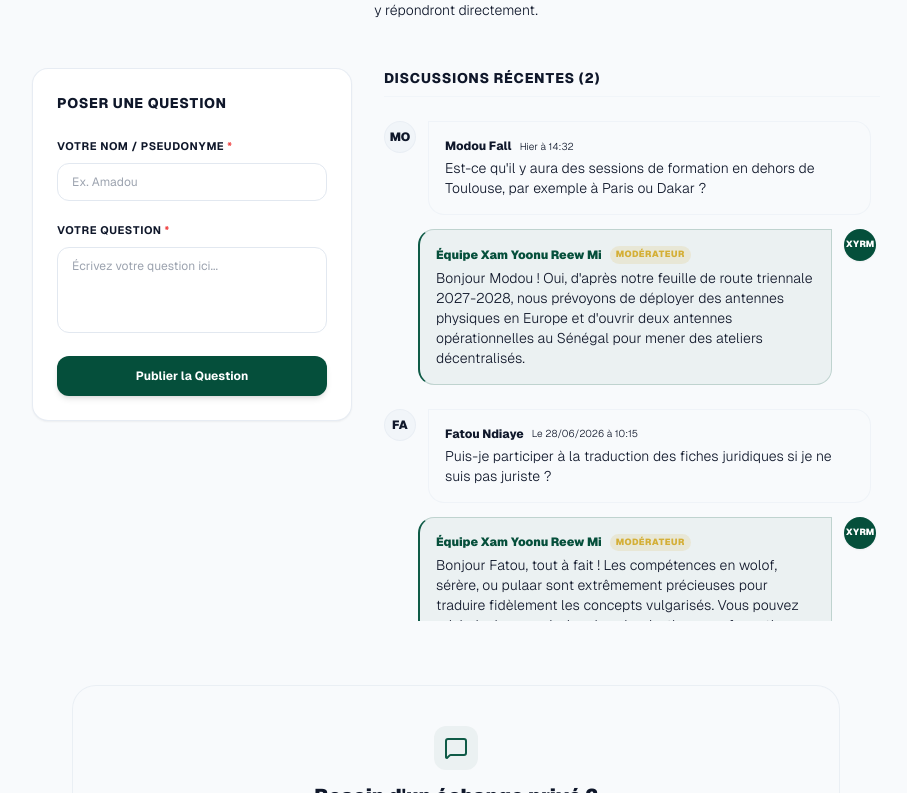
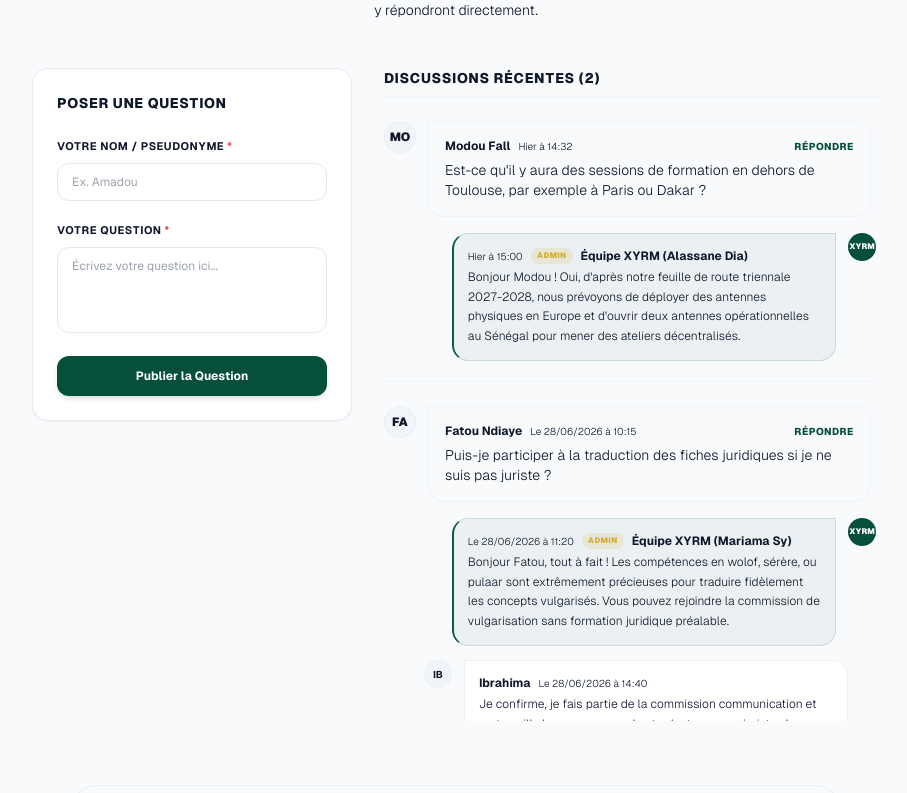
Before and after one commit to papemor94/xam-yoonu-reew-mi, a Next.js app: page /faq in a window 1280 px wide. Shown: the part 1567-2360 px from the top of the page, without its empty margins (184-1091 px from the left). Built offline with nearby package versions, Linux system fonts and the light colour scheme.

Commit message:
feat: add capability to reply to community questions on FAQ

```diff
--- a/app/(public)/faq/page.tsx
+++ b/app/(public)/faq/page.tsx
@@ -78,12 +78,20 @@
     });
   }, [searchTerm, activeCategory]);
 
+  interface Reply {
+    id: string;
+    author: string;
+    role: "user" | "admin";
+    date: string;
+    content: string;
+  }
+
   interface CommunityQuestion {
     id: string;
     author: string;
     date: string;
     question: string;
-    answer?: string;
+    replies: Reply[];
   }
 
   const [communityQuestions, setCommunityQuestions] = useState<CommunityQuestion[]>([
@@ -92,14 +100,37 @@
       author: "Modou Fall",
       date: "Hier à 14:32",
       question: "Est-ce qu'il y aura des sessions de formation en dehors de Toulouse, par exemple à Paris ou Dakar ?",
-      answer: "Bonjour Modou ! Oui, d'après notre feuille de route triennale 2027-2028, nous prévoyons de déployer des antennes physiques en Europe et d'ouvrir deux antennes opérationnelles au Sénégal pour mener des ateliers décentralisés."
+      replies: [
+        {
+          id: "r-1",
+          author: "Alassane Dia",
+          role: "admin",
+          date: "Hier à 15:00",
+          content: "Bonjour Modou ! Oui, d'après notre feuille de route triennale 2027-2028, nous prévoyons de déployer des antennes physiques en Europe et d'ouvrir deux antennes opérationnelles au Sénégal pour mener des ateliers décentralisés."
+        }
+      ]
     },
     {
       id: "q-2",
       author: "Fatou Ndiaye",
       date: "Le 28/06/2026 à 10:15",
       question: "Puis-je participer à la traduction des fiches juridiques si je ne suis pas juriste ?",
-      answer: "Bonjour Fatou, tout à fait ! Les compétences en wolof, sérère, ou pulaar sont extrêmement précieuses pour traduire fidèlement les concepts vulgarisés. Vous pouvez rejoindre la commission de vulgarisation sans formation juridique préalable."
+      replies: [
+        {
+          id: "r-2",
+          author: "Mariama Sy",
+          role: "admin",
+          date: "Le 28/06/2026 à 11:20",
+          content: "Bonjour Fatou, tout à fait ! Les compétences en wolof, sérère, ou pulaar sont extrêmement précieuses pour traduire fidèlement les concepts vulgarisés. Vous pouvez rejoindre la commission de vulgarisation sans formation juridique préalable."
+        },
+        {
+          id: "r-3",
+          author: "Ibrahima",
+          role: "user",
+          date: "Le 28/06/2026 à 14:40",
+          content: "Je confirme, je fais partie de la commission communication et on travaille beaucoup avec des traducteurs non-juristes !"
+        }
+      ]
     }
   ]);
 
@@ -107,6 +138,12 @@
   const [newQuestionText, setNewQuestionText] = useState("");
   const [isSubmitting, setIsSubmitting] = useState(false);
   const [submitSuccess, setSubmitSuccess] = useState(false);
+
+  const [replyingToId, setReplyingToId] = useState<string | null>(null);
+  const [newReplyName, setNewReplyName] = useState("");
+  const [newReplyRole, setNewReplyRole] = useState<"user" | "admin">("user");
+  const [newReplyText, setNewReplyText] = useState("");
+  const [isSubmittingReply, setIsSubmittingReply] = useState(false);
 
   const handleSubmitQuestion = (e: React.FormEvent) => {
     e.preventDefault();
@@ -119,7 +156,7 @@
         author: newQuestionName,
         date: "À l'instant",
         question: newQuestionText,
-        answer: "Merci pour votre question ! Notre équipe va l'étudier et y répondre dans les plus brefs délais."
+        replies: []
       };
       setCommunityQuestions([newQ, ...communityQuestions]);
       setNewQuestionName("");
@@ -128,6 +165,38 @@
       setSubmitSuccess(true);
       setTimeout(() => setSubmitSuccess(false), 4000);
     }, 1000);
+  };
+
+  const handleSubmitReply = (e: React.FormEvent, questionId: string) => {
+    e.preventDefault();
+    if (!newReplyName.trim() || !newReplyText.trim()) return;
+
+    setIsSubmittingReply(true);
+    setTimeout(() => {
+      const newRep: Reply = {
+        id: `r-${Date.now()}`,
+        author: newReplyName,
+        role: newReplyRole,
+        date: "À l'instant",
+        content: newReplyText
+      };
+
+      setCommunityQuestions(prev => prev.map(q => {
+        if (q.id === questionId) {
+          return {
+            ...q,
+            replies: [...q.replies, newRep]
+          };
+        }
+        return q;
+      }));
+
+      setNewReplyName("");
+      setNewReplyText("");
+      setNewReplyRole("user");
+      setReplyingToId(null);
+      setIsSubmittingReply(false);
+    }, 800);
   };
 
   const handleToggle = (index: number) => {
@@ -307,9 +376,9 @@
               Discussions Récentes ({communityQuestions.length})
             </h3>
 
-            <div className="space-y-6 max-h-[500px] overflow-y-auto pr-1">
+            <div className="space-y-6 max-h-[600px] overflow-y-auto pr-1">
               {communityQuestions.map((q) => (
-                <div key={q.id} className="space-y-3.5 animate-fadeIn">
+                <div key={q.id} className="space-y-4 border-b border-xyrm-slate-100 pb-5 last:border-0 last:pb-0 animate-fadeIn">
                   {/* Bulle Question de l'utilisateur */}
                   <div className="flex gap-3 items-start">
                     <div className="h-8 w-8 rounded-full bg-xyrm-slate-100 border border-xyrm-slate-200/50 flex items-center justify-center shrink-0">
@@ -317,10 +386,23 @@
                         {q.author.slice(0, 2)}
                       </span>
                     </div>
-                    <div className="bg-xyrm-slate-50 border border-xyrm-slate-200/40 rounded-2xl rounded-tl-none p-4 max-w-[90%] space-y-1">
-                      <div className="flex items-center gap-2">
-                        <span className="text-xs font-extrabold text-xyrm-slate-900">{q.author}</span>
-                        <span className="text-[10px] text-xyrm-slate-400 font-light">{q.date}</span>
+                    <div className="bg-xyrm-slate-50 border border-xyrm-slate-200/40 rounded-2xl rounded-tl-none p-4 max-w-[90%] space-y-1.5 flex-1">
+                      <div className="flex items-center justify-between">
+                        <div className="flex items-center gap-2">
+                          <span className="text-xs font-bold text-xyrm-slate-900">{q.author}</span>
+                          <span className="text-[10px] text-xyrm-slate-400 font-light">{q.date}</span>
+                        </div>
+                        <button
+                          onClick={() => {
+                            setReplyingToId(replyingToId === q.id ? null : q.id);
+                            setNewReplyName("");
+                            setNewReplyText("");
+                            setNewReplyRole("user");
+                          }}
+                          className="text-[10px] font-extrabold text-xyrm-green-deep hover:text-xyrm-green-primary uppercase tracking-wider transition-colors"
+                        >
+                          Répondre
+                        </button>
                       </div>
                       <p className="text-xs md:text-sm text-xyrm-slate-700 leading-relaxed font-light">
                         {q.question}
@@ -328,24 +410,108 @@
                     </div>
                   </div>
 
-                  {/* Réponse de l'équipe (si présente) */}
-                  {q.answer && (
-                    <div className="flex gap-3 items-start justify-end pl-8">
-                      <div className="bg-xyrm-green-deep/5 border border-xyrm-green-primary/20 border-l-2 border-l-xyrm-green-primary rounded-2xl rounded-tr-none p-4 max-w-[90%] space-y-1">
+                  {/* Liste des réponses pour cette question */}
+                  {q.replies && q.replies.length > 0 && (
+                    <div className="space-y-3.5 pl-6 md:pl-10">
+                      {q.replies.map((reply) => (
+                        <div key={reply.id} className={cn("flex gap-3 items-start", reply.role === "admin" && "justify-end")}>
+                          {reply.role === "user" && (
+                            <div className="h-7 w-7 rounded-full bg-xyrm-slate-100 border border-xyrm-slate-200/40 flex items-center justify-center shrink-0">
+                              <span className="text-[10px] font-bold text-xyrm-slate-650 uppercase">
+                                {reply.author.slice(0, 2)}
+                              </span>
+                            </div>
+                          )}
+                          <div className={cn(
+                            "border p-3.5 max-w-[85%] space-y-1 rounded-2xl",
+                            reply.role === "admin"
+                              ? "bg-xyrm-green-deep/5 border-xyrm-green-primary/15 border-l-2 border-l-xyrm-green-primary rounded-tr-none text-right"
+                              : "bg-white border-xyrm-slate-200/60 rounded-tl-none text-left"
+                          )}>
+                            <div className={cn("flex items-center gap-2", reply.role === "admin" && "justify-end flex-row-reverse")}>
+                              <span className="text-xs font-bold text-xyrm-slate-900">
+                                {reply.role === "admin" ? `Équipe XYRM (${reply.author})` : reply.author}
+                              </span>
+                              {reply.role === "admin" && (
+                                <span className="rounded-full bg-xyrm-gold/15 text-xyrm-gold text-[8px] font-black px-1.5 py-0.5 tracking-wider uppercase shrink-0">
+                                  Admin
+                                </span>
+                              )}
+                              <span className="text-[10px] text-xyrm-slate-400 font-light">{reply.date}</span>
+                            </div>
+                            <p className="text-xs text-xyrm-slate-650 leading-relaxed font-light text-left">
+                              {reply.content}
+                            </p>
+                          </div>
+                          {reply.role === "admin" && (
+                            <div className="h-7 w-7 rounded-full bg-xyrm-green-deep flex items-center justify-center shrink-0 border border-xyrm-green-primary/10">
+                              <span className="text-[8px] font-black text-white">XYRM</span>
+                            </div>
+                          )}
+                        </div>
+                      ))}
+                    </div>
+                  )}
+
+                  {/* Formulaire de réponse en ligne */}
+                  {replyingToId === q.id && (
+                    <form
+                      onSubmit={(e) => handleSubmitReply(e, q.id)}
+                      className="ml-6 md:ml-10 bg-xyrm-slate-50/70 border border-xyrm-slate-200/60 rounded-xl p-4 space-y-3 animate-fadeIn"
+                    >
+                      <div className="flex flex-wrap items-center justify-between gap-2">
+                        <span className="text-[10px] font-extrabold text-xyrm-slate-500 uppercase tracking-wider">
+                          Rédiger une réponse
+                        </span>
                         <div className="flex items-center gap-2">
-                          <span className="text-xs font-black text-xyrm-green-deep">Équipe Xam Yoonu Reew Mi</span>
-                          <span className="rounded-full bg-xyrm-gold/15 text-xyrm-gold text-[9px] font-black px-1.5 py-0.5 tracking-wider uppercase shrink-0">
-                            Modérateur
-                          </span>
+                          <label className="text-[9px] text-xyrm-slate-400 font-bold">Rôle :</label>
+                          <select
+                            value={newReplyRole}
+                            onChange={(e) => setNewReplyRole(e.target.value as "user" | "admin")}
+                            className="bg-white border border-xyrm-slate-200 rounded-lg text-[9px] px-2 py-0.5 text-xyrm-slate-700 focus:outline-none focus:border-xyrm-green-primary"
+                          >
+                            <option value="user">Communauté</option>
+                            <option value="admin">Administrateur / Équipe XYRM</option>
+                          </select>
                         </div>
-                        <p className="text-xs md:text-sm text-xyrm-slate-700 leading-relaxed font-light">
-                          {q.answer}
-                        </p>
                       </div>
-                      <div className="h-8 w-8 rounded-full bg-xyrm-green-deep flex items-center justify-center shrink-0 shadow-sm border border-xyrm-green-primary/10">
-                        <span className="text-[9px] font-black text-white">XYRM</span>
+
+                      <div className="grid gap-2.5 sm:grid-cols-3">
+                        <input
+                          type="text"
+                          required
+                          placeholder="Votre nom"
+                          value={newReplyName}
+                          onChange={(e) => setNewReplyName(e.target.value)}
+                          className="sm:col-span-1 rounded-lg border border-xyrm-slate-200 bg-white px-2.5 py-1.5 text-xs text-xyrm-slate-800 focus:border-xyrm-green-primary focus:outline-none"
+                        />
+                        <input
+                          type="text"
+                          required
+                          placeholder="Votre réponse..."
+                          value={newReplyText}
+                          onChange={(e) => setNewReplyText(e.target.value)}
+                          className="sm:col-span-2 rounded-lg border border-xyrm-slate-200 bg-white px-2.5 py-1.5 text-xs text-xyrm-slate-800 focus:border-xyrm-green-primary focus:outline-none"
+                        />
                       </div>
-                    </div>
+
+                      <div className="flex justify-end gap-2 pt-1">
+                        <button
+                          type="button"
+                          onClick={() => setReplyingToId(null)}
+                          className="px-2.5 py-1.5 rounded-lg border border-xyrm-slate-200 text-[11px] font-bold text-xyrm-slate-600 hover:bg-white transition-all"
+                        >
+                          Annuler
+                        </button>
+                        <button
+                          type="submit"
+                          disabled={isSubmittingReply}
+                          className="px-3 py-1.5 rounded-lg bg-xyrm-green-deep hover:bg-xyrm-green-primary text-[11px] font-bold text-white shadow-sm transition-all disabled:opacity-50"
+                        >
+                          {isSubmittingReply ? "Envoi..." : "Répondre"}
+                        </button>
+                      </div>
+                    </form>
                   )}
                 </div>
               ))}
```
